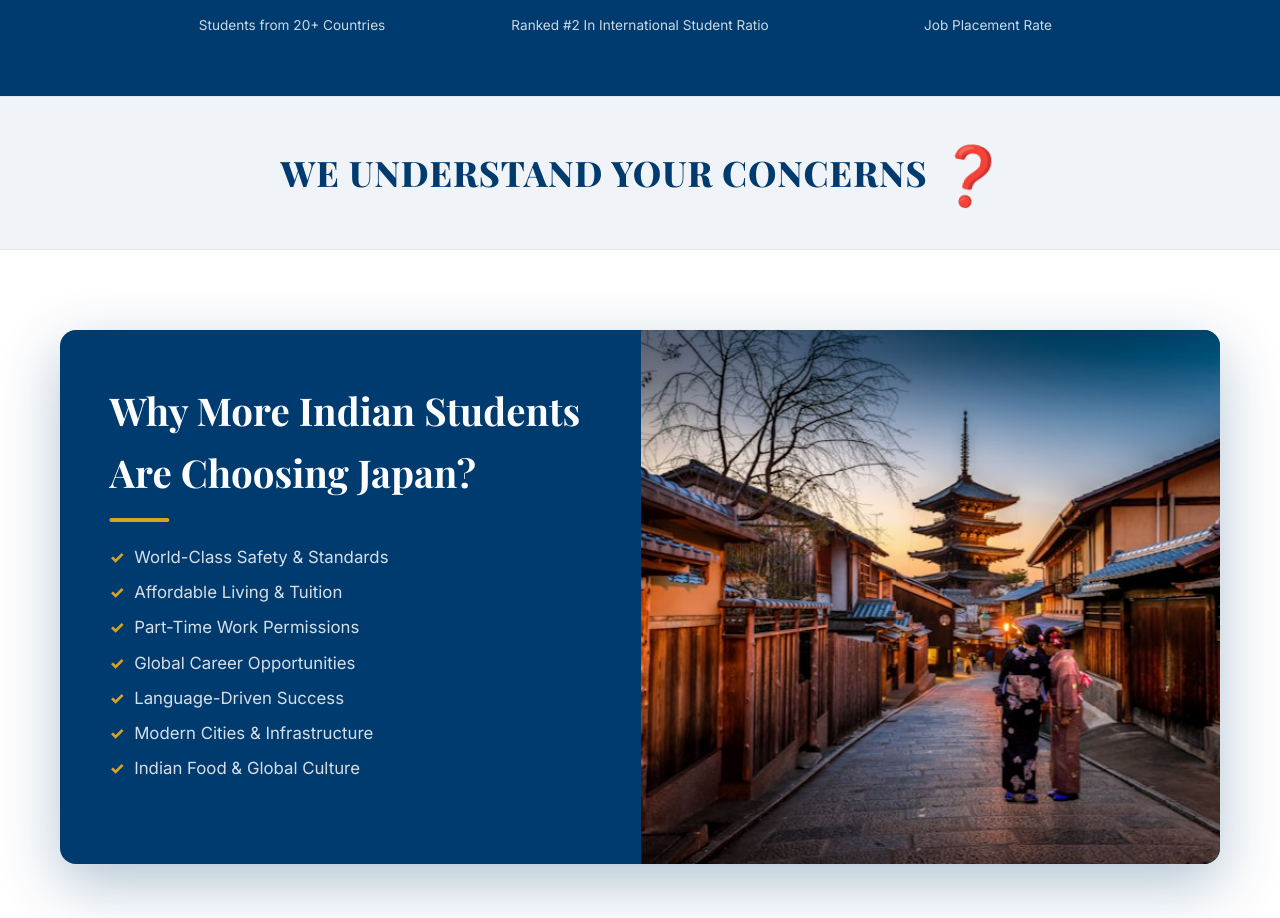
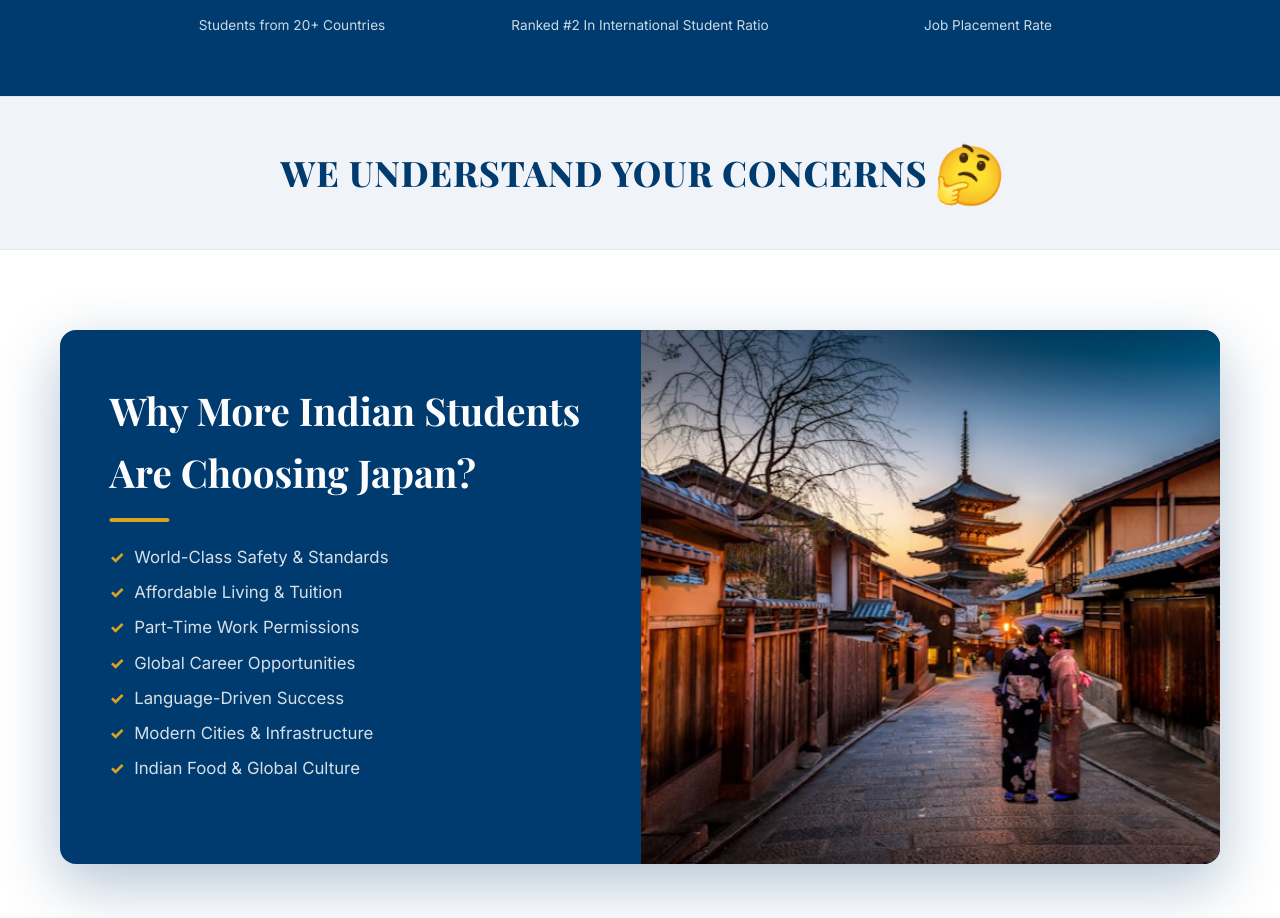
Before and after one commit to CHEHAK-SALUJA/JUE-landing-page-3, a React (Vite) app in the folder JUE-landing-page/frontend/: page / in a window 1280 px wide. Shown: the part 1240-2158 px from the top of the page. Built offline with nearby package versions, Linux system fonts and the light colour scheme.

Commit message:
changes app.jsx

```diff
--- a/JUE-landing-page/frontend/src/App.jsx
+++ b/JUE-landing-page/frontend/src/App.jsx
@@ -463,7 +463,7 @@ const App = () => {
       {/* Community Row Header [NEW] */}
       <section className="community-cta reveal">
         <h2 className="community-home-text">
-          We understand your concerns <span className="animated-emoji">❓</span>
+          We understand your concerns <span className="animated-emoji">🤔</span>
         </h2>
       </section>
 
```
